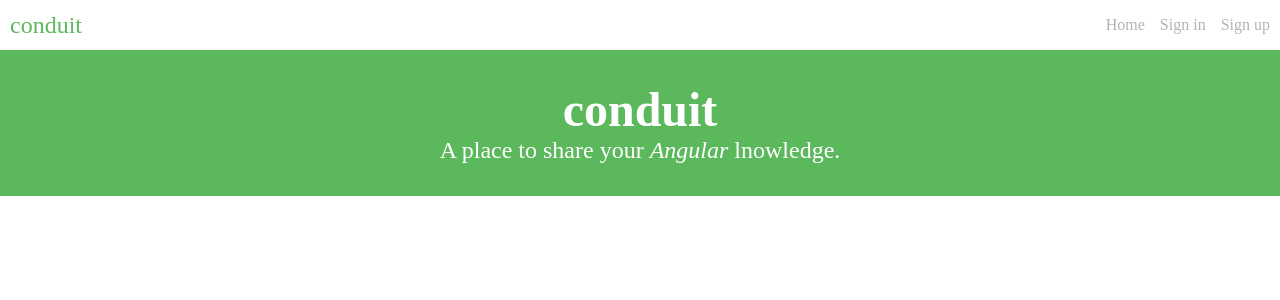
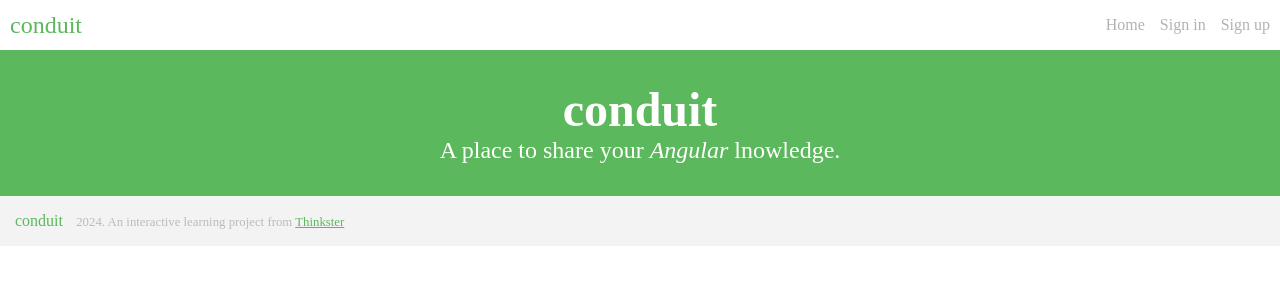
Before and after one commit to 12131555/mcu-112-wed-1213-final, an Angular app in the folder mcu-112-web-12131555-final/: page /home in a window 1280 px wide. Shown: the top 300 px of the page. Built offline with nearby package versions, Linux system fonts and the light colour scheme.

Commit message:
feat(footer): 頁尾元件實作新增

```diff
--- a/mcu-112-web-12131555-final/src/app/app.component.html
+++ b/mcu-112-web-12131555-final/src/app/app.component.html
@@ -1,2 +1,3 @@
 <app-nav-bar></app-nav-bar>
 <router-outlet></router-outlet>
+<app-footer></app-footer>
--- a/mcu-112-web-12131555-final/src/app/app.component.ts
+++ b/mcu-112-web-12131555-final/src/app/app.component.ts
@@ -2,11 +2,12 @@ import { Component } from '@angular/core';
 import { RouterOutlet } from "@angular/router"
 
 import { NavBarComponent } from './nav-bar/nav-bar.component';
+import { FooterComponent } from './footer/footer.component';
 
 @Component({
   selector: 'app-root',
   standalone: true,
-  imports: [RouterOutlet, NavBarComponent],
+  imports: [RouterOutlet, NavBarComponent, FooterComponent],
   templateUrl: './app.component.html',
   styleUrl: './app.component.css'
 })
--- /dev/null
+++ b/mcu-112-web-12131555-final/src/app/footer/footer.component.css
@@ -0,0 +1,16 @@
+:host {
+    display: block;
+    background-color: #f3f3f3;
+    padding: 1rem 15px;
+}
+
+a {
+    color: #5cb85c
+}
+
+span {
+  margin-left: 10px;
+  font-size: 0.8rem;
+  font-weight: 300;
+  color: #bbb;
+}
--- /dev/null
+++ b/mcu-112-web-12131555-final/src/app/footer/footer.component.html
@@ -0,0 +1,5 @@
+<a>conduit</a>
+<span>
+    2024. An interactive learning project from
+    <a href="https://thinkster.io">Thinkster</a>
+</span>
--- /dev/null
+++ b/mcu-112-web-12131555-final/src/app/footer/footer.component.ts
@@ -0,0 +1,13 @@
+import { CommonModule } from '@angular/common';
+import { Component, HostBinding } from '@angular/core';
+
+@Component({
+  selector: 'app-footer',
+  standalone: true,
+  imports: [CommonModule],
+  templateUrl: './footer.component.html',
+  styleUrl: './footer.component.css'
+})
+export class FooterComponent {
+  @HostBinding('class') class = 'footer';
+}
```
Also changed, not shown: 1 other file (tests, documents, lock files or other folders).
